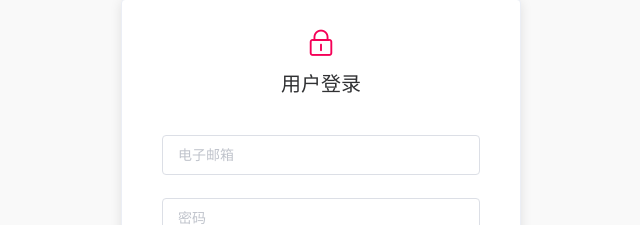
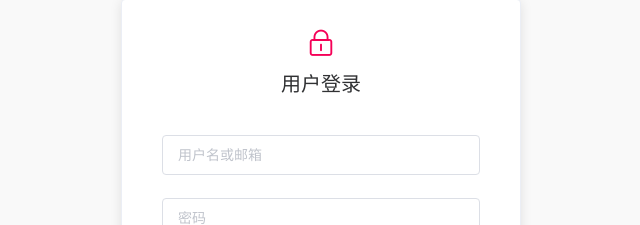
Before and after one commit to saltbo/moreu-front, a Vue app: page /moreu/signin in a window 1280 px wide. Shown: the part 151-376 px from the top of the page, without its empty margins (319-959 px from the left). Built offline with nearby package versions, Linux system fonts and the light colour scheme.

Commit message:
feat: support username for the signin

```diff
--- a/src/views/Signin.vue
+++ b/src/views/Signin.vue
@@ -10,7 +10,7 @@
 
         <el-form ref="formItem" :model="formItem" :rules="rules">
           <el-form-item prop="email">
-            <el-input v-model="formItem.email" placeholder="电子邮箱"></el-input>
+            <el-input v-model="formItem.email" placeholder="用户名或邮箱"></el-input>
           </el-form-item>
           <el-form-item prop="password">
             <el-input v-model="formItem.password" type="password" placeholder="密码" @keyup.enter.native="signIn('formItem')"></el-input>
@@ -39,10 +39,7 @@ export default {
   data() {
     return {
       rules: {
-        email: [
-          { required: true, message: "请输入邮箱地址", trigger: "blur" },
-          { type: "email", message: "请输入正确的邮箱地址", trigger: ["blur"] },
-        ],
+        email: [{ required: true, message: "请输入邮箱地址", trigger: "blur" }],
       },
       redirect: "/",
       formItem: {},
```
